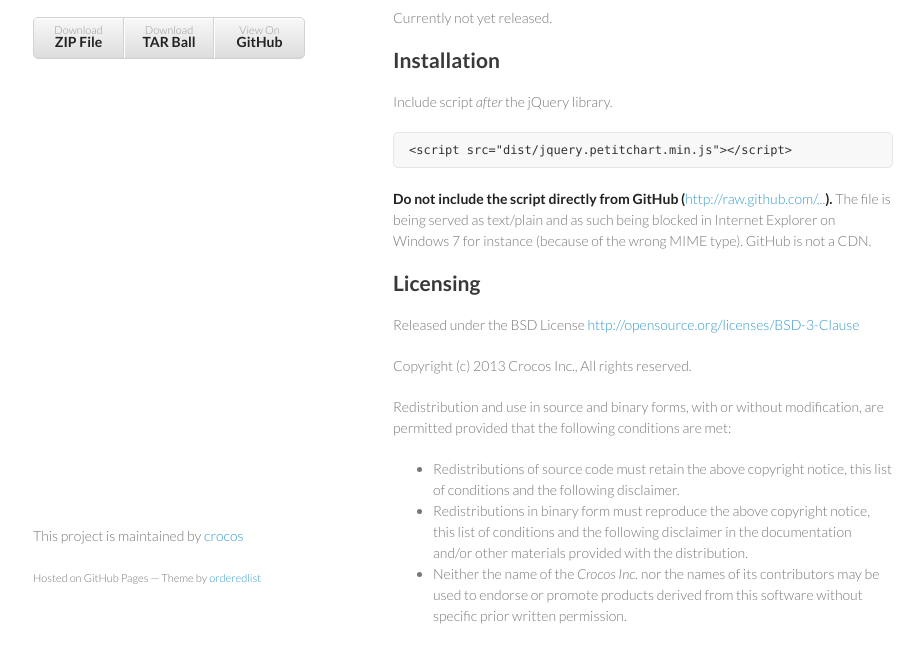
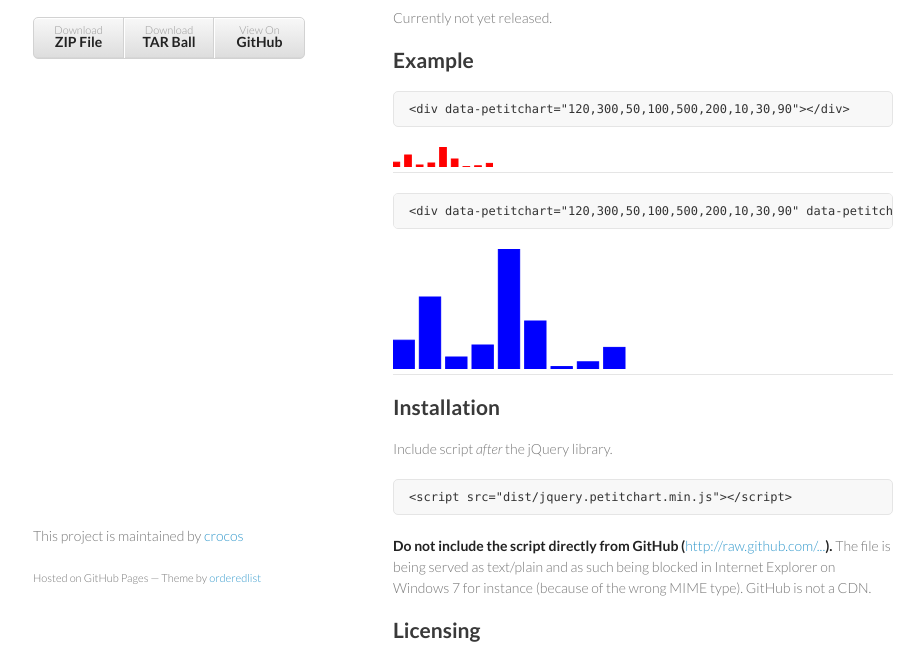
Before and after one commit to crocos/jquery-petitchart, a plain HTML site: page index.html in a window 1280 px wide. Shown: the part 143-793 px from the top of the page, without its empty margins (177-1101 px from the left). Drawn offline with nearby package versions, Linux system fonts and the light colour scheme.

Commit message:
Add example.

```diff
--- a/index.html
+++ b/index.html
@@ -34,6 +34,18 @@
 <p><strong>EXPERIMENTAL</strong></p>
 
 <p>Currently not yet released.</p>
+
+<h2>
+<a name="example" class="anchor" href="#example"><span class="octicon octicon-link"></span></a>Example</h2>
+
+<pre>&lt;div data-petitchart=&quot;120,300,50,100,500,200,10,30,90&quot;&gt;&lt;/div&gt;</pre>
+<div data-petitchart="120,300,50,100,500,200,10,30,90"></div>
+<hr />
+
+<pre>&lt;div data-petitchart=&quot;120,300,50,100,500,200,10,30,90&quot; data-petitchart-color=&quot;blue&quot; data-petitchart-width=&quot;320&quot; data-petitchart-height=&quot;120&quot;&gt;&lt;/div&gt;</pre>
+<div data-petitchart="120,300,50,100,500,200,10,30,90" data-petitchart-color="blue" data-petitchart-width="320" data-petitchart-height="120"></div>
+
+<hr />
 
 <h2>
 <a name="installation" class="anchor" href="#installation"><span class="octicon octicon-link"></span></a>Installation</h2>
@@ -77,5 +89,7 @@
             } catch(err) {}
           </script>
 
+    <script src="//cdnjs.cloudflare.com/ajax/libs/jquery/2.0.3/jquery.min.js"></script>
+    <script src="javascripts/jquery.petitchart.min.js"></script>
   </body>
 </html>
--- /dev/null
+++ b/javascripts/jquery.petitchart.min.js
@@ -0,0 +1,3 @@
+/*! jQuery Petit Chart - v1.0.0 - 2013-10-18
+ * https://github.com/crocos/jquery-petitchart
+ * Copyright (c) 2013 Crocos Inc.; Licensed BSD */(function(t){"use strict";var a="http://www.w3.org/2000/svg",e=function(e){var h=document.createElementNS(a,e);return t(h)},h=function(a){var e=a.data.split(","),h=[],i=Math.max.apply(null,e),n=100/i;return t.each(e,function(t,a){h[h.length]={val:a,per:a*n}}),a.data=h,a},i=function(a,h){var i=h.data.length,n=h.height/100,r=(100-h.span*(i-1))/(100*i)*h.width;a.attr({viewBox:[0,0,h.width,h.height].join(" "),width:h.width,height:h.height}),t.each(h.data,function(t,i){var c=e("rect"),o=i.per*n,d=r*t+h.span*t,p=h.height-o;c.attr({x:d,y:p,width:r,height:o,fill:h.color,"stroke-width":1,stroke:h.color}),a.append(c)})};t.fn.petitchart=function(a){var a=h(t.extend({},t.fn.petitchart.defaults,a)),n=t(this),r=e("svg");a.height,i(r,a),n.append(r)},t.fn.petitchart.defaults={data:[],color:"red",width:100,height:20,span:5,base:0},t(function(){t("[data-petitchart]").each(function(){var a=t(this),e={},h="data-petitchart";e.data=a.attr(h),t.each(["color","width","height"],function(){var t=a.attr([h,this].join("-"));t&&(e[this]=t)}),e.data&&a.petitchart(e)})})})(jQuery);
```
